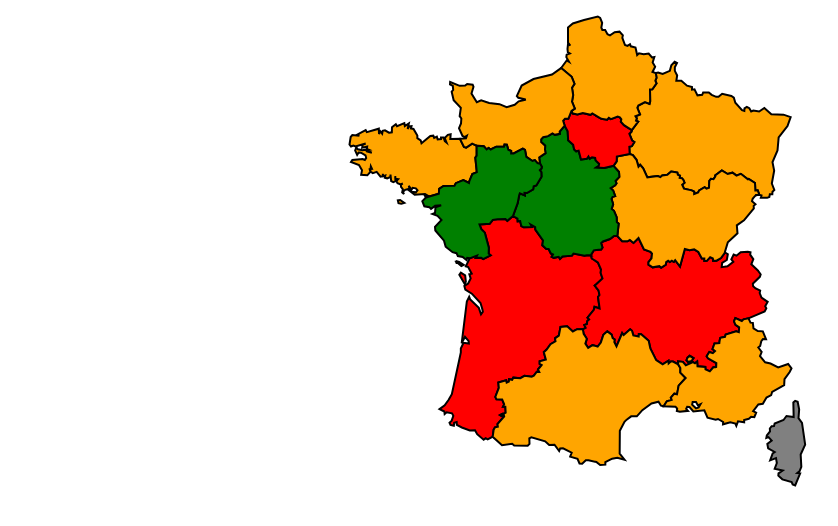
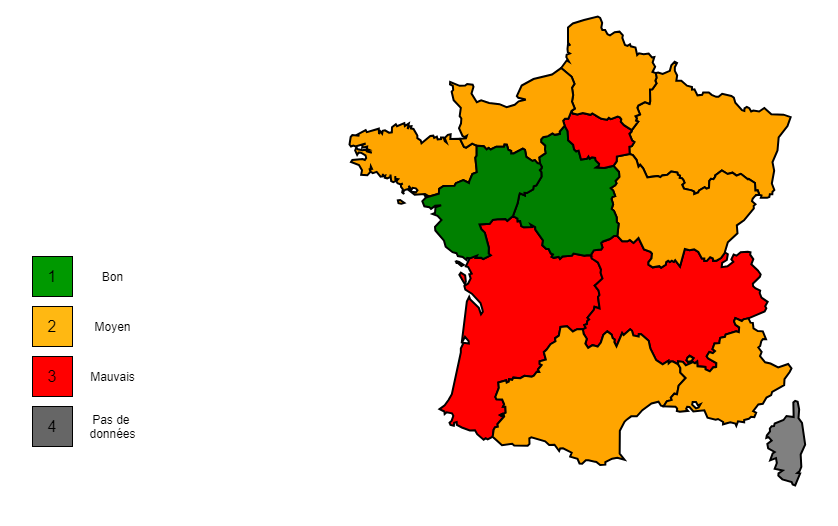
Before and after one commit to Romain857/Workshop, a PHP site: page /carteMOY.php in a window 1280 px wide; the page is wider, and only the part inside the window is pictured. Shown: the part 149-675 px from the top of that part, without its empty margins (168-1006 px from the left). Run offline with PHP 8.4, Linux system fonts and the light colour scheme; some libraries are stand-ins or nearby versions.

Commit message:
Ajout légende

```diff
--- a/carteDep.php
+++ b/carteDep.php
@@ -4,13 +4,13 @@
 
         <h1>Consommation de GAZOLE par département</h1>
 
-        <div id="tip"> </div>
+        <div id="tip"></div>
         <div class="carte" id="depcMap"></div>
         <script type="text/javascript" src="cmap/depFrance.js"></script>
         <script type="text/javascript" src="cmap/depcMap.js"></script>
         <div class="echelle">
-<img src="dist/images/echelle4.png">
-</div>
+            <img src="dist/images/echelle4.png">
+        </div>
     </main>
 
 <?php require_once 'layout/footer.php'; ?>
--- a/carteDepELEC.php
+++ b/carteDepELEC.php
@@ -4,11 +4,12 @@
 
         <h1>Consommation de électricité département</h1>
 
-    <div id="tip"> </div>
+        <div id="tip"></div>
         <div class="carte" id="depcMapELEC"></div>
         <script type="text/javascript" src="cmap/depFrance.js"></script>
         <script type="text/javascript" src="cmap/depcMapELEC.js"></script>
-
+        <div class="echelle">
+            <img src="dist/images/echelle4.png">
     </main>
 
 <?php require_once './layout/footer.php'; ?><?php
--- a/carteDepGAZ.php
+++ b/carteDepGAZ.php
@@ -4,11 +4,12 @@
 
         <h1>Consommation de GAZ département</h1>
 
-        <div id="tip"> </div>
+        <div id="tip"></div>
         <div class="carte" id="depcMapGAZ"></div>
         <script type="text/javascript" src="cmap/depFrance.js"></script>
         <script type="text/javascript" src="cmap/depcMapGAZ.js"></script>
-
+        <div class="echelle">
+            <img src="dist/images/echelle4.png">
     </main>
 
 <?php require_once './layout/footer.php'; ?>
--- a/carteDepMOY.php
+++ b/carteDepMOY.php
@@ -4,11 +4,12 @@
 
         <h1>Moyenne totale des classements par département</h1>
 
-        <div id="tip"> </div>
+        <div id="tip"></div>
         <div class="carte" id="depcMapMOY"></div>
         <script type="text/javascript" src="cmap/depFrance.js"></script>
         <script type="text/javascript" src="cmap/depcMapMOY.js"></script>
-
+        <div class="echelle">
+            <img src="dist/images/echelle4.png">
     </main>
 
 <?php require_once './layout/footer.php'; ?>
--- a/carteDepSSP.php
+++ b/carteDepSSP.php
@@ -4,11 +4,12 @@
 
         <h1>Consommation de Super Sans Plomb par département</h1>
 
-        <div id="tip"> </div>
+        <div id="tip"></div>
         <div class="carte" id="depcMapSSP"></div>
         <script type="text/javascript" src="cmap/depFrance.js"></script>
         <script type="text/javascript" src="cmap/depcMapSSP.js"></script>
-
+        <div class="echelle">
+            <img src="dist/images/echelle4.png">
     </main>
 
 <?php require_once './layout/footer.php'; ?>
--- a/carteMOY.php
+++ b/carteMOY.php
@@ -5,10 +5,15 @@
         <h1>Moyenne Totale des classements par région</h1>
 
         <div id="tip"> </div>
-        <div class="carte" id="cmapMOY"></div>
-        <script type="text/javascript" src="cmap/france.js"></script>
-        <script type="text/javascript" src="cmap/cmapMOY.js"></script>
+        <div class="pageMap">
+            <div class="carte" id="cmapMOY"></div>
+            <script type="text/javascript" src="cmap/france.js"></script>
+            <script type="text/javascript" src="cmap/cmapMOY.js"></script>
 
+            <div class="echelle">
+                <img src="dist/images/echelle4.png">
+            </div>
+        </div>
     </main>
 
 <?php require_once 'layout/footer.php'; ?>
```
Also changed, not shown: carteELEC.php (+8 -3 lines), carteGAZ.php (+8 -3 lines), carteSSP.php (+8 -3 lines). Lines whose indentation alone changed are shown as unchanged.
